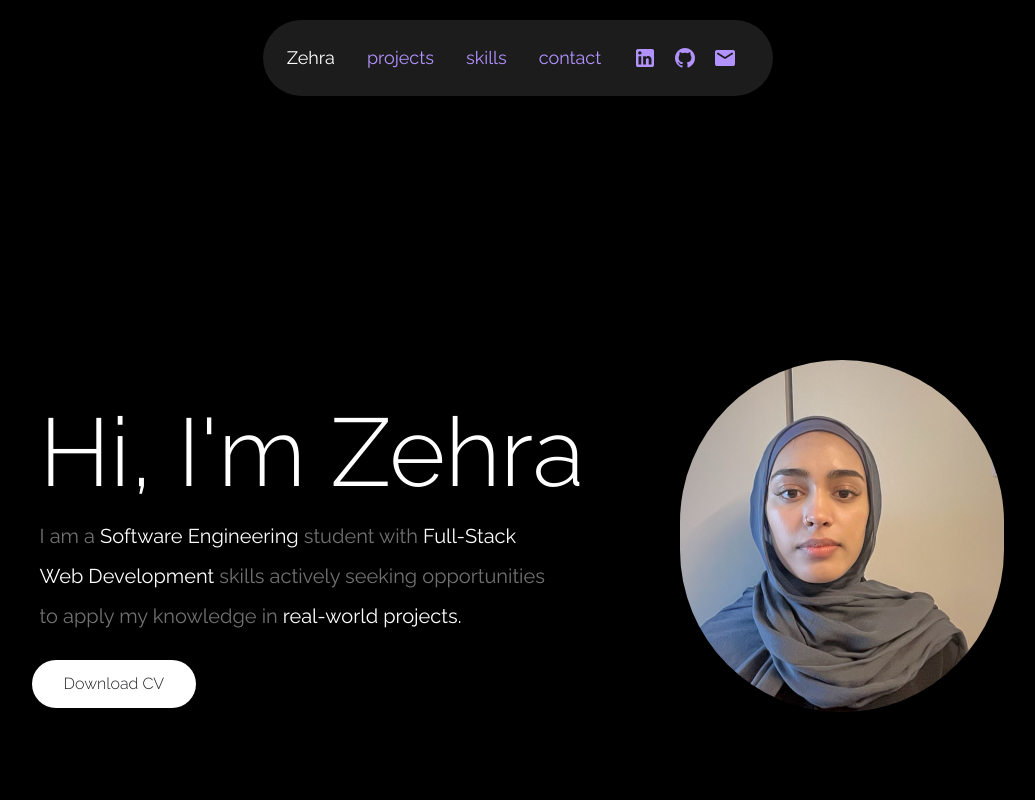
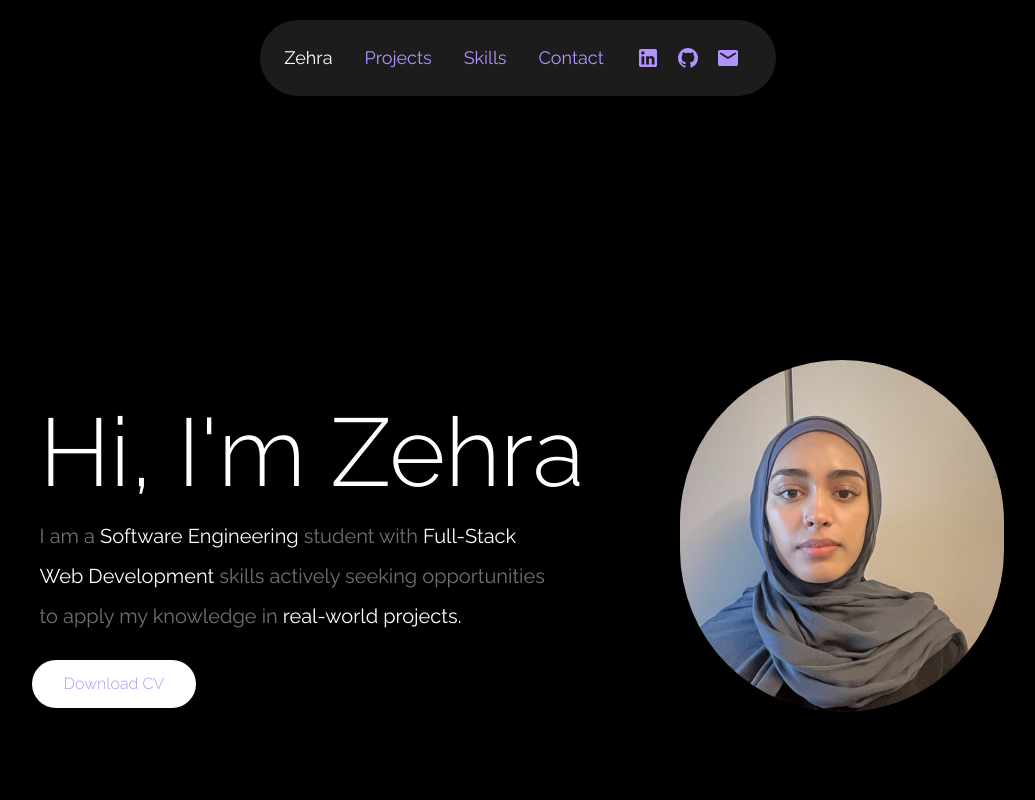
Before and after one commit to zehraz1/portfolio, a React (Vite) app: page / in a window 1280 px wide. Shown: the top 800 px of the page, without its empty margins (122-1157 px from the left). Built offline with nearby package versions, Linux system fonts and the light colour scheme.

Commit message:
capitalized nav bar

```diff
--- a/src/components/HomeMain.jsx
+++ b/src/components/HomeMain.jsx
@@ -57,7 +57,7 @@ const HomeMain = () => {
           {/* Button to Download CV */}
           <div className="mt-6">
             <a href="https://acrobat.adobe.com/id/urn:aaid:sc:US:748c9c43-d15d-42d1-a92f-53879e81ad12" download>
-              <button className="bg-white text-customGrey hover:text-customPurple font-light xl:text-md rounded-full px-8 py-3">
+              <button className="bg-white text-customPurple font-light xl:text-md rounded-full px-8 py-3">
                 Download CV
               </button>
             </a>
--- a/src/components/Navbar.jsx
+++ b/src/components/Navbar.jsx
@@ -18,19 +18,19 @@ const Navbar = () => {
 
             <li>
               <Link to="projects" smooth={true} duration={500} className="text-customPurple hover:text-white cursor-pointer">
-                projects
+                Projects
               </Link>
             </li>
 
             <li>
               <Link to="skills" smooth={true} duration={500} className="text-customPurple hover:text-white cursor-pointer">
-                skills
+                Skills
               </Link>
             </li>
 
             <li>
               <Link to="contact" smooth={true} duration={500} className="text-customPurple hover:text-white cursor-pointer">
-                contact
+                Contact
               </Link>
             </li>
 
```
